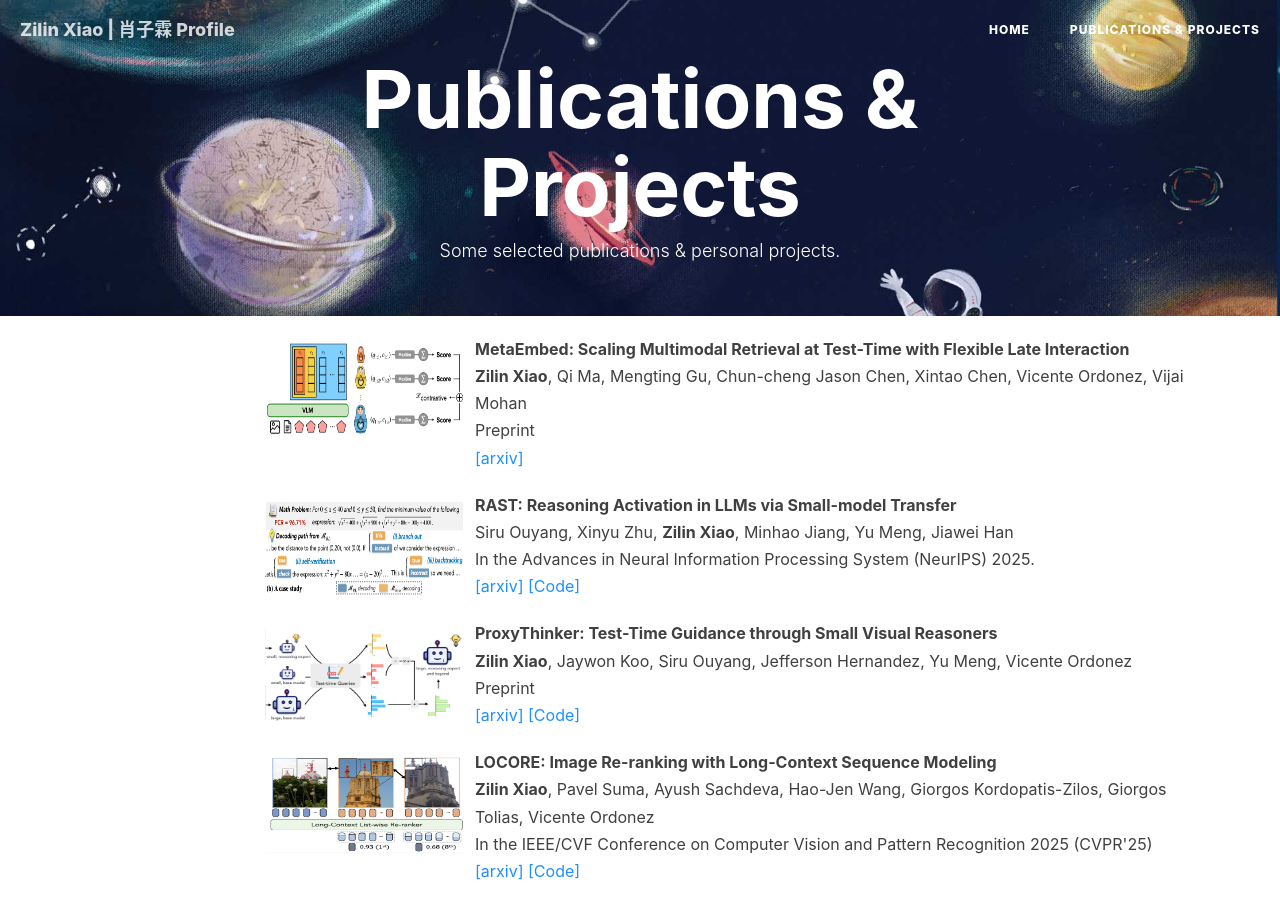
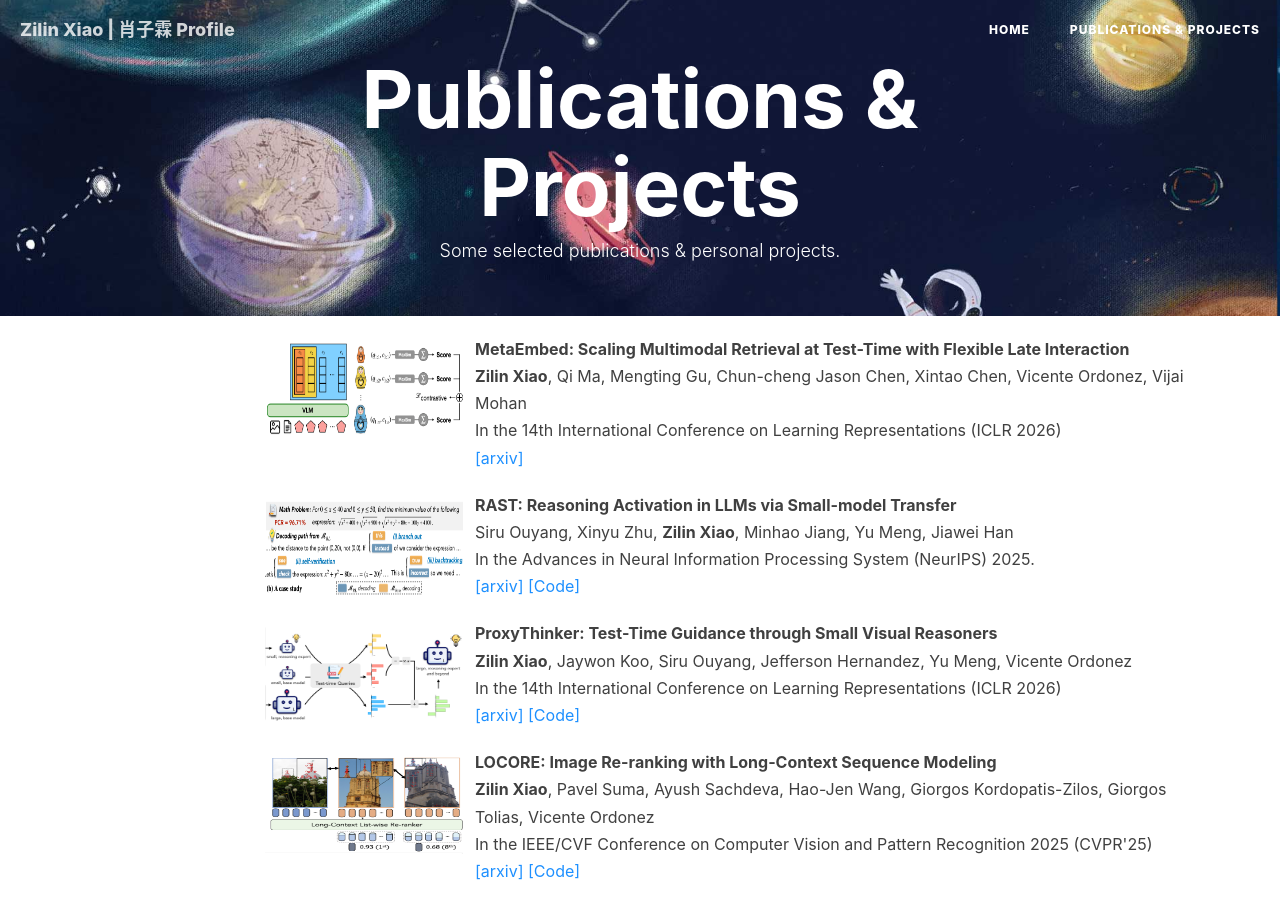
Before and after one commit to MrZilinXiao/MrZilinXiao.github.io, a Jekyll site: the page built from archive.html, in a window 1280 px wide and 900 px high. Built offline with Jekyll 4.4.1, drawn with Linux system fonts in a browser that asks for light colours; nearby versions of some CDN libraries; comment, search, counter and statistics services are not loaded.

Commit message:
update ICLR

```diff
--- a/archive.html
+++ b/archive.html
@@ -38,7 +38,7 @@ https://github.com/kitian616/jekyll-TeXt-theme
 						</strong><br>
 						<strong>Zilin Xiao</strong>, Qi Ma, Mengting Gu, Chun-cheng Jason Chen, Xintao Chen, Vicente Ordonez, Vijai Mohan
 						<br>
-						Preprint<br>
+						In the 14th International Conference on Learning Representations (ICLR 2026)<br>
 
 						<a target="_blank" href="https://arxiv.org/abs/2509.18095" rel="nofollow">
 							<font color="DodgerBlue">[arxiv]</font>
@@ -84,7 +84,7 @@ https://github.com/kitian616/jekyll-TeXt-theme
 						</strong><br>
 						<strong>Zilin Xiao</strong>, Jaywon Koo, Siru Ouyang, Jefferson Hernandez, Yu Meng, Vicente Ordonez
 						<br>
-						Preprint<br>
+						In the 14th International Conference on Learning Representations (ICLR 2026)<br>
 
 						<a target="_blank" href="https://arxiv.org/abs/2505.24872" rel="nofollow">
 							<font color="DodgerBlue">[arxiv]</font>
```
Also changed, not shown: index.html (+8 -5 lines), 1 other file.
